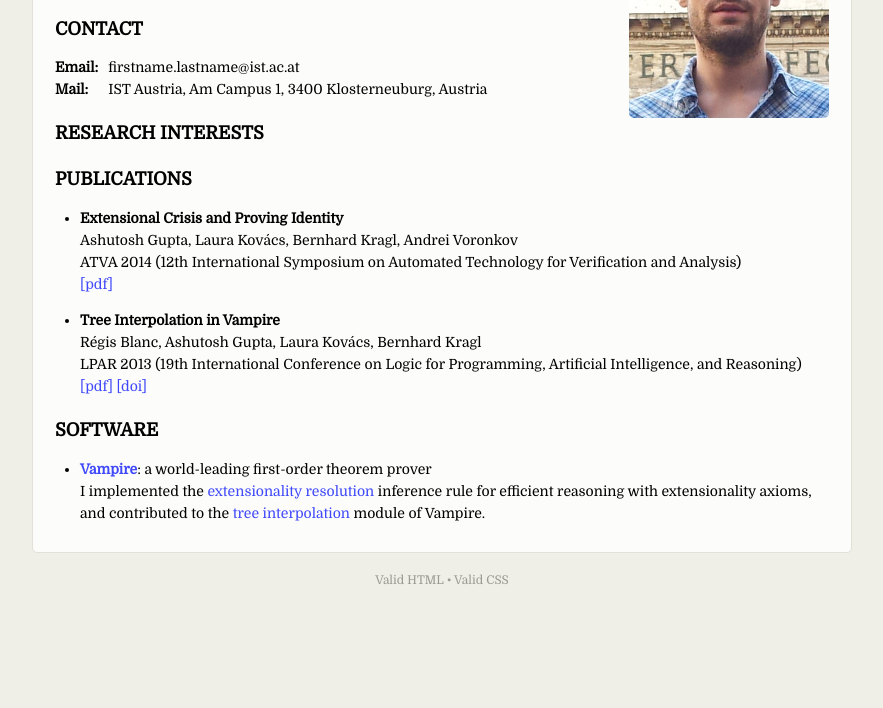
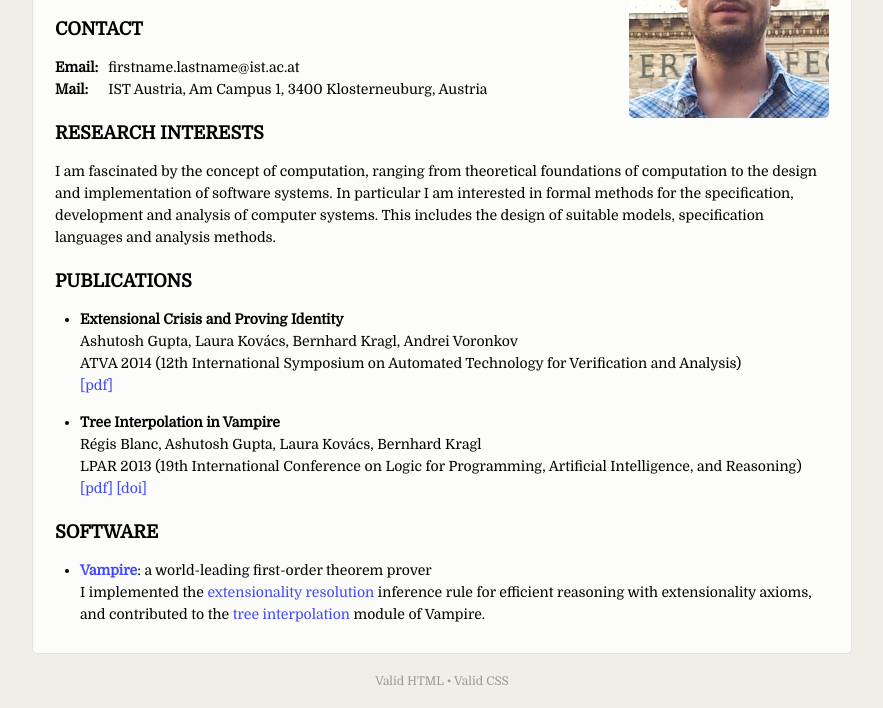
Before and after one commit to bkragl/bkragl.github.io, a plain HTML site: page index.html in a window 1280 px wide. Shown: the part 155-863 px from the top of the page, without its empty margins (198-1081 px from the left). Before the commit the page ends 800 px from the top, so only its background shows below. Drawn offline with Linux system fonts and the light colour scheme.

Commit message:
Added research intrests

```diff
--- a/index.html
+++ b/index.html
@@ -33,6 +33,12 @@
 
       <h2 id="research_interests">Research Interests</h2>
       <p>
+        I am fascinated by the concept of computation, ranging from theoretical
+        foundations of computation to the design and implementation of software
+        systems. In particular I am interested in formal methods for the
+        specification, development and analysis of computer systems. This
+        includes the design of suitable models, specification languages and
+        analysis methods.
       </p>
 
       <h2 id="publications">Publications</h2>
```
